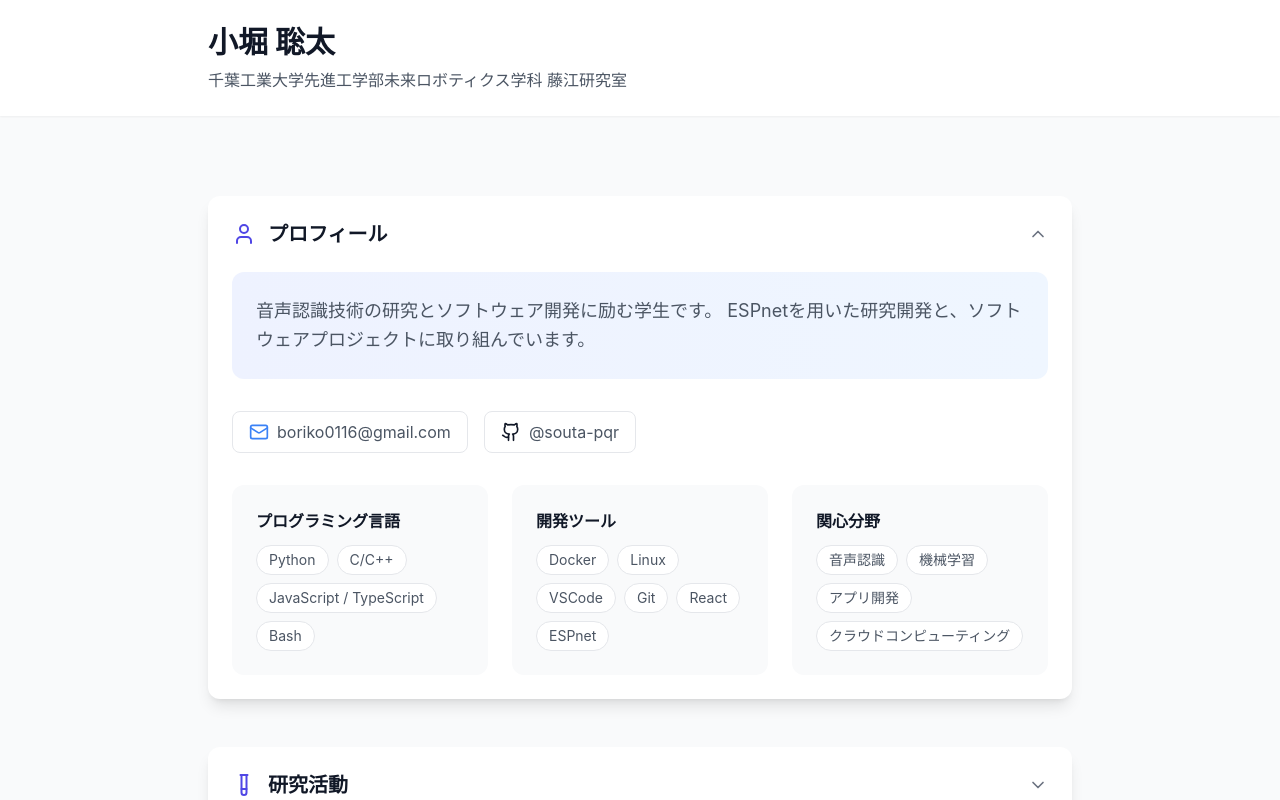
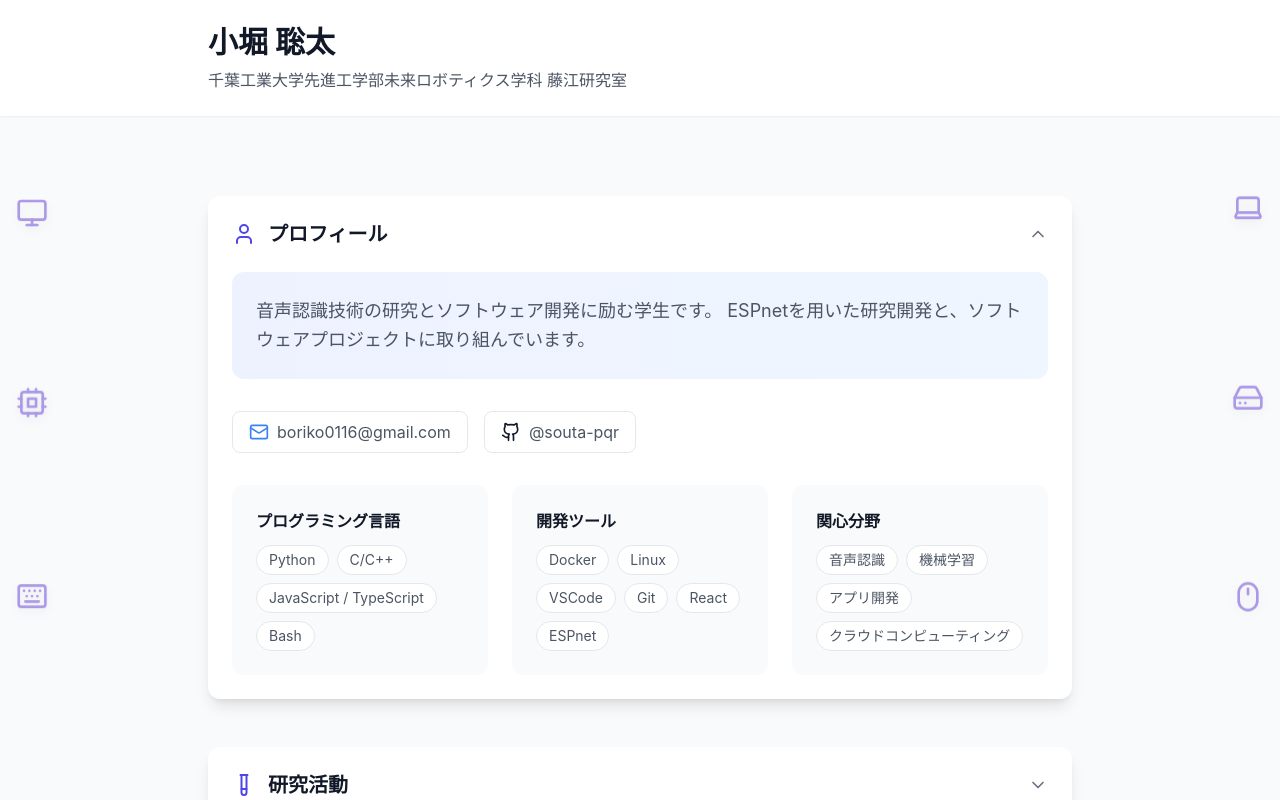
Before and after one commit to souta-pqr/portfolio, a React (Create React App) app: page / in a window 1280 px wide. Shown: the top 800 px of the page. Built offline with nearby package versions, Linux system fonts and the light colour scheme.

Commit message:
UX modified

```diff
--- a/src/App.js
+++ b/src/App.js
@@ -4,12 +4,15 @@ import Profile from './components/Profile';
 import Research from './components/Research';
 import Projects from './components/Projects';
 import Internship from './components/Internship';
+import GadgetDecorations from './components/GadgetDecorations';
 
 function App() {
   return (
     <div className="min-h-screen bg-gray-50">
       <Header />
-      <main className="max-w-4xl mx-auto py-12 px-4 mt-8">
+      <div className="relative max-w-4xl mx-auto"> {/* コンテナに relative を追加 */}
+        <GadgetDecorations />
+        <main className="py-12 px-4 mt-8">
           <div className="space-y-12">
             <Profile />
             <Research />
@@ -18,6 +21,7 @@ function App() {
           </div>
         </main>
       </div>
+    </div>
   );
 }
 
--- /dev/null
+++ b/src/components/GadgetDecorations.jsx
@@ -0,0 +1,87 @@
+import React from 'react';
+import { Monitor, Laptop, Cpu, HardDrive, Keyboard, Mouse } from 'lucide-react';
+
+const FloatingGadget = ({ icon: Icon, delay = 0, className = '' }) => {
+  return (
+    <div
+      className={`fixed transform ${className}`}
+      style={{
+        animation: `float ${3}s ease-in-out infinite ${delay}s`,
+      }}
+    >
+      <Icon
+        className="w-8 h-8 gadget-icon opacity-70 hover:opacity-100 transition-opacity"
+        style={{
+          filter: 'drop-shadow(0 4px 6px rgba(0, 0, 0, 0.1))',
+        }}
+      />
+    </div>
+  );
+};
+
+const GadgetDecorations = () => {
+  return (
+    <>
+      <style>
+        {`
+          @keyframes float {
+            0%, 100% { transform: translateY(0); }
+            50% { transform: translateY(-20px); }
+          }
+
+          @keyframes colorChange {
+            0% { color: hsl(0, 70%, 60%); }
+            25% { color: hsl(90, 70%, 60%); }
+            50% { color: hsl(180, 70%, 60%); }
+            75% { color: hsl(270, 70%, 60%); }
+            100% { color: hsl(360, 70%, 60%); }
+          }
+
+          .gadget-icon {
+            animation: colorChange 8s linear infinite;
+          }
+        `}
+      </style>
+
+      {/* Left side gadgets */}
+      <div className="fixed left-4 inset-y-0">
+        <FloatingGadget
+          icon={Monitor}
+          delay={0}
+          className="top-1/4 left-4"
+        />
+        <FloatingGadget
+          icon={Cpu}
+          delay={0.5}
+          className="top-1/2 left-4"
+        />
+        <FloatingGadget
+          icon={Keyboard}
+          delay={1}
+          className="top-3/4 left-4"
+        />
+      </div>
+
+      {/* Right side gadgets */}
+      <div className="fixed right-4 inset-y-0">
+        <FloatingGadget
+          icon={Laptop}
+          delay={0.3}
+          className="top-1/4 right-4"
+        />
+        <FloatingGadget
+          icon={HardDrive}
+          delay={0.8}
+          className="top-1/2 right-4"
+        />
+        <FloatingGadget
+          icon={Mouse}
+          delay={1.3}
+          className="top-3/4 right-4"
+        />
+      </div>
+    </>
+  );
+};
+
+export default GadgetDecorations;
```
Lines whose indentation alone changed are shown as unchanged.
